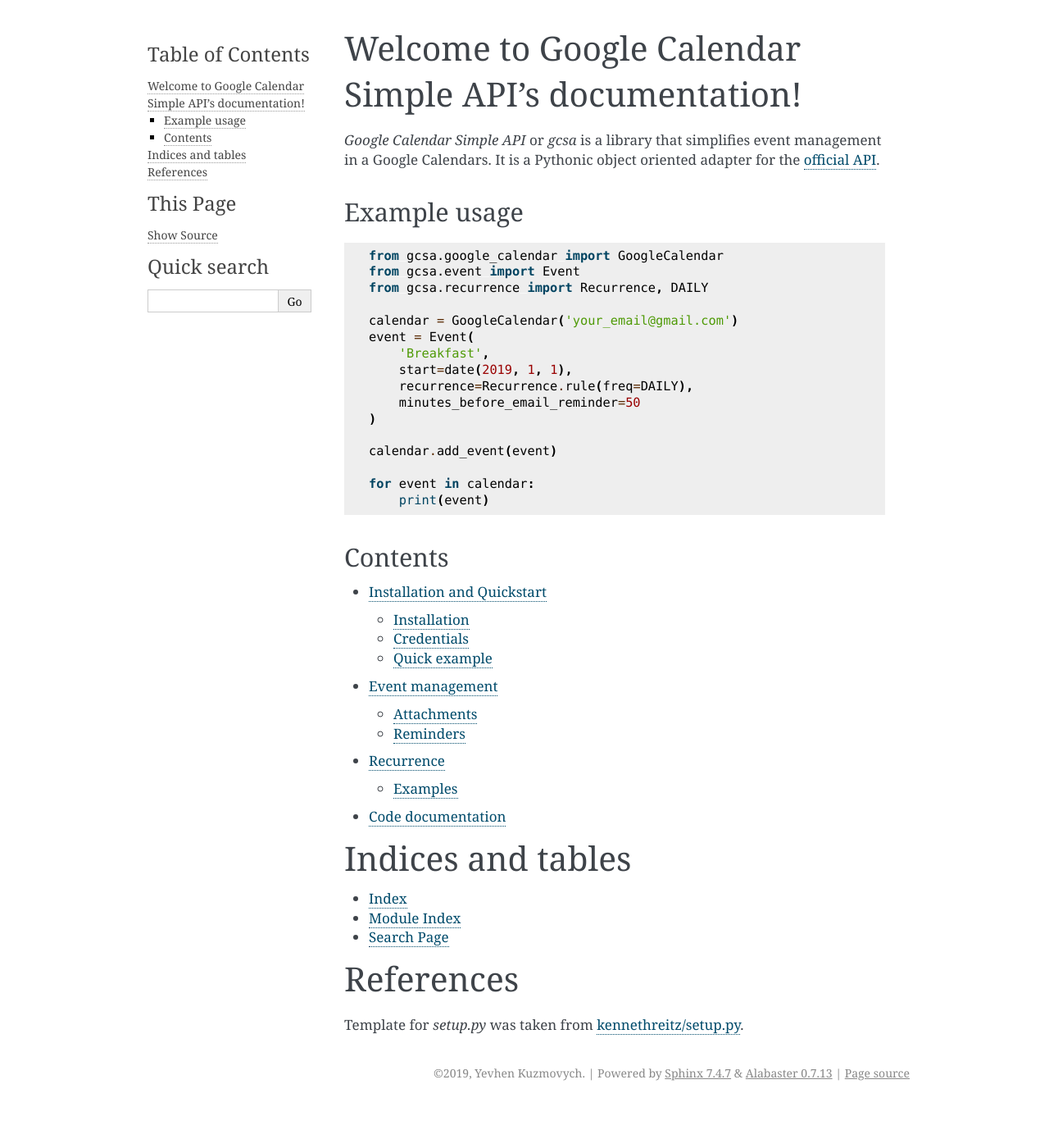
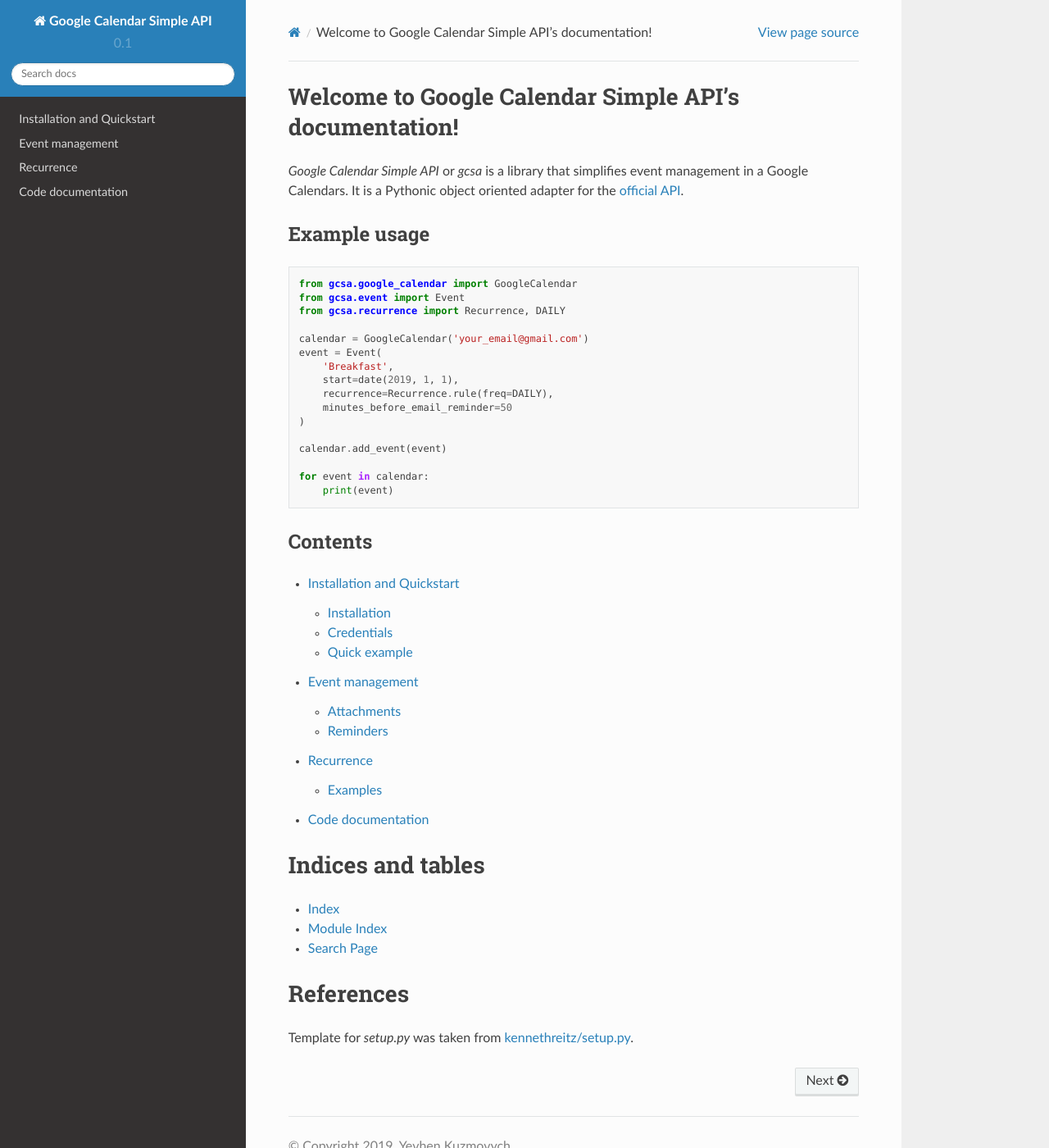
Before and after one commit to kuzmoyev/google-calendar-simple-api, a Sphinx documentation site: the page built from docs/source/index.rst, in a window 1280 px wide and 1400 px high. Shown: the whole window at 82% size. Built offline with Sphinx 7.4.7 and the Read the Docs theme 2.0.0, drawn with Linux system fonts in a browser that asks for light colours; pages that are not in the unit, such as notebooks, are missing from menus; some of the changed text lies outside the part shown.

Commit message:
Use rtd theme for docs closes #18

```diff
--- a/docs/source/conf.py
+++ b/docs/source/conf.py
@@ -14,6 +14,7 @@
 #
 import os
 import sys
+import sphinx_rtd_theme
 
 sys.path.insert(0, os.path.abspath('../../'))
 
@@ -41,7 +42,8 @@
     'sphinx.ext.autodoc',
     'sphinx.ext.doctest',
     'sphinx.ext.intersphinx',
-    'sphinx.ext.autosummary'
+    'sphinx.ext.autosummary',
+    'sphinx_rtd_theme'
 ]
 
 # Add any paths that contain templates here, relative to this directory.
@@ -76,7 +78,7 @@
 # The theme to use for HTML and HTML Help pages.  See the documentation for
 # a list of builtin themes.
 #
-html_theme = 'alabaster'
+html_theme = 'sphinx_rtd_theme'
 
 # Theme options are theme-specific and customize the look and feel of a theme
 # further.  For a list of options available for each theme, see the
@@ -173,5 +175,4 @@
 # -- Extension configuration -------------------------------------------------
 intersphinx_mapping = {'https://docs.python.org/': None}
 
-
 autoclass_content = 'both'
--- a/requirements.txt
+++ b/requirements.txt
@@ -34,6 +34,7 @@
 requests==2.22.0
 requests-oauthlib==1.2.0
 rsa==4.0
+sphinx-rtd-theme==0.5.0
 six==1.11.0
 snowballstemmer==1.2.1
 Sphinx==1.8.3
--- a/setup.py
+++ b/setup.py
@@ -118,6 +118,7 @@
         "requests==2.22.0",
         "requests-oauthlib==1.2.0",
         "rsa==4.0",
+        "sphinx-rtd-theme==0.5.0",
         "six==1.11.0",
         "snowballstemmer==1.2.1",
         "Sphinx==1.8.3",
```
